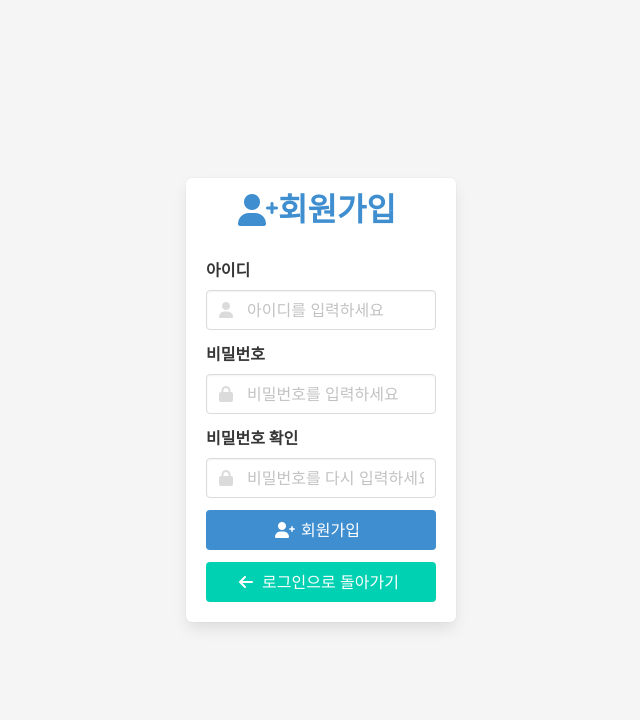
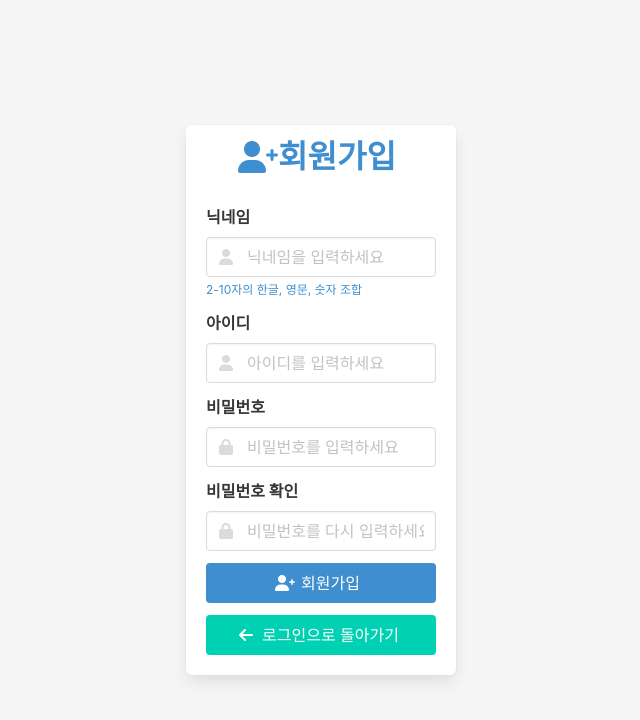
Before and after one commit to JunPyo0117/jungle-first-Project, a Flask app: page /register in a window 1280 px wide. Shown: the top 720 px of the page, without its empty margins (319-959 px from the left). Run offline with Flask 3, Linux system fonts and the light colour scheme.

Commit message:
add nickname

```diff
--- a/app.py
+++ b/app.py
@@ -26,6 +26,7 @@ def register():
         return render_template('register.html')
 
     data = request.get_json()
+    nickname = data['nickname']
     username = data['username']
     password = data['password'].encode('utf-8')
 
@@ -33,8 +34,11 @@ def register():
     if users.find_one({'username': username}):
         return jsonify({'msg': 'Username already exists'}), 400
 
+    if users.find_one({'nickname': nickname}):
+        return jsonify({'msg': 'Username already exists'}), 400
+
     hashed_pw = bcrypt.hashpw(password, bcrypt.gensalt())
-    users.insert_one({'username': username, 'password': hashed_pw})
+    users.insert_one({'nickname': nickname, 'username': username, 'password': hashed_pw})
     return jsonify({'msg': 'User registered successfully'}), 201
 
 # 로그인
--- a/templates/register.html
+++ b/templates/register.html
@@ -23,6 +23,17 @@
                                 </span>
                             </h1>
                             <form id="registerForm">
+                                <div class="field">
+                                    <label class="label">닉네임</label>
+                                    <div class="control has-icons-left">
+                                        <input class="input" type="text" name="nickname" id="nickname" placeholder="닉네임을 입력하세요" required>
+                                        <span class="icon is-small is-left">
+                                            <i class="fas fa-user"></i>
+                                        </span>
+                                    </div>
+                                    <p class="help is-info">2-10자의 한글, 영문, 숫자 조합</p>
+                                    <p class="help is-danger" id="nicknameError" style="display:none;"></p>
+                                </div>
                                 <div class="field">
                                     <label class="label">아이디</label>
                                     <div class="control has-icons-left">
@@ -97,19 +108,30 @@
             // 영문, 숫자, 특수문자 조합 8-20자
             return /^(?=.*[A-Za-z])(?=.*\d)(?=.*[!@#$%^&*()_+\-=\[\]{};':"\\|,.<>\/?]).{8,20}$/.test(password);
         }
+        function validateNickname(nickname) {
+            // 한글, 영문, 숫자 조합 2-10자
+            return /^[가-힣a-zA-Z0-9]{2,10}$/.test(nickname);
+        }
 
         document.getElementById('registerForm').addEventListener('submit', async (e) => {
             e.preventDefault();
             // 에러 메시지 초기화
+            document.getElementById('nicknameError').style.display = 'none';
             document.getElementById('usernameError').style.display = 'none';
             document.getElementById('passwordError').style.display = 'none';
             document.getElementById('password2Error').style.display = 'none';
 
+            const nickname = document.getElementById('nickname').value.trim();
             const username = document.getElementById('username').value.trim();
             const password = document.getElementById('password').value;
             const password2 = document.getElementById('password2').value;
             let valid = true;
 
+            if (!validateNickname(nickname)) {
+                document.getElementById('nicknameError').textContent = '닉네임은 한글, 영문, 숫자 조합 2-10자여야 합니다.';
+                document.getElementById('nicknameError').style.display = 'block';
+                valid = false;
+            }
             if (!validateUsername(username)) {
                 document.getElementById('usernameError').textContent = '아이디는 영문, 숫자 조합 4-20자여야 합니다.';
                 document.getElementById('usernameError').style.display = 'block';
@@ -128,6 +150,7 @@
             if (!valid) return;
 
             const data = {
+                nickname: nickname,
                 username: username,
                 password: password
             };
```
